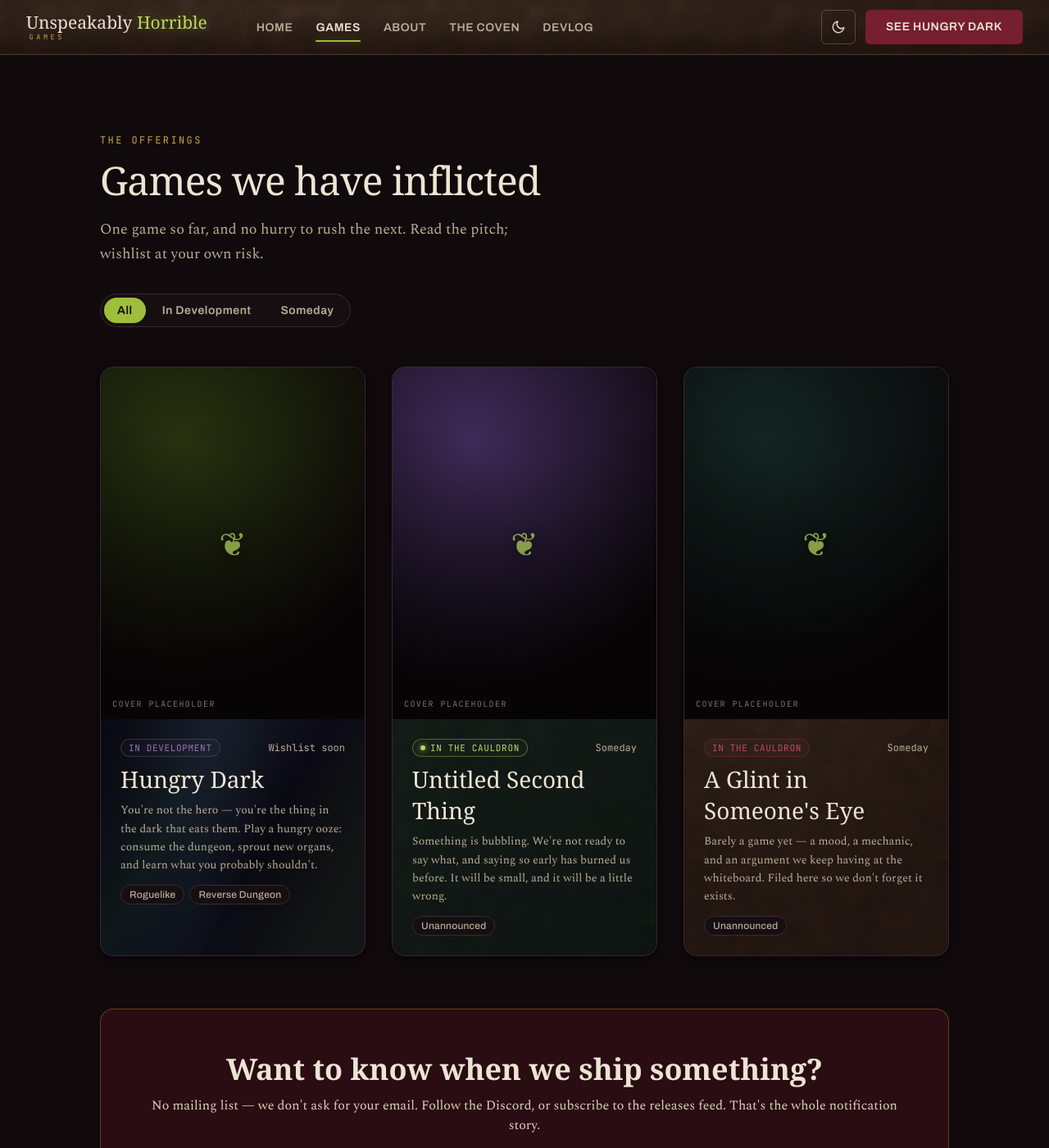
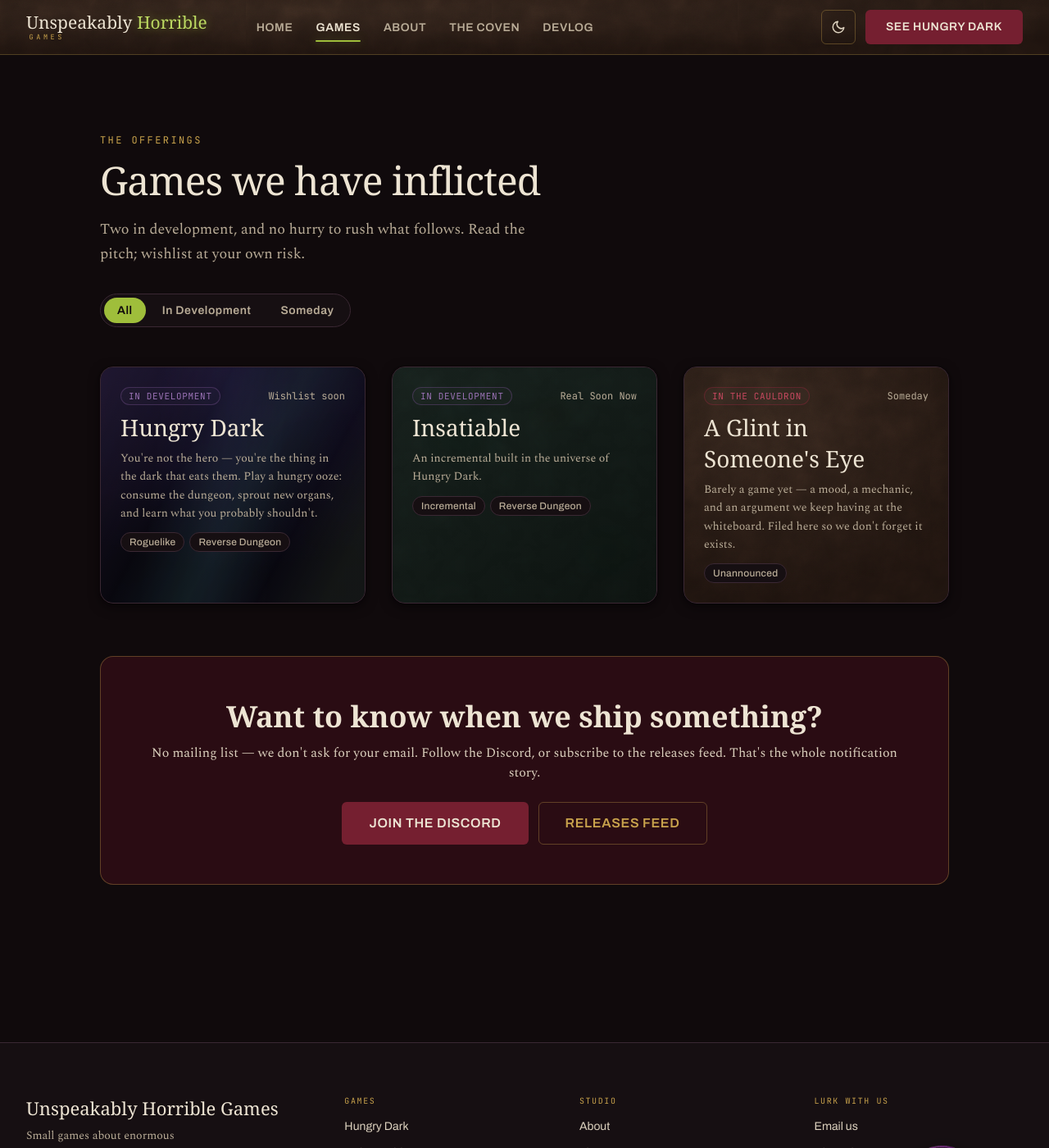
Before and after one commit to UnspeakablyHorribleGames/pages, a Jekyll site: the page games.html, which Jekyll copies as it is, in a window 1280 px wide and 1400 px high. Shown: the whole window at 82% size. Built offline with Jekyll 4.4.1, drawn with Linux system fonts in a browser that asks for light colours; some web fonts are replaced.

Commit message:
Games: Insatiable replaces the untitled second thing, and the cards lose their cover placeholders

```diff
--- a/games.html
+++ b/games.html
@@ -4,7 +4,7 @@
 <meta charset="utf-8" />
 <meta name="viewport" content="width=device-width, initial-scale=1" />
 <title>Games — Unspeakably Horrible Games</title>
-<meta name="description" content="The games we have inflicted. One so far — Hungry Dark — and no hurry to rush the next." />
+<meta name="description" content="The games we have inflicted. Two in development, Hungry Dark and Insatiable, with no hurry to rush what follows." />
 <link rel="icon" type="image/png" sizes="32x32" href="assets/favicon-32.png" />
 <link rel="icon" type="image/png" sizes="16x16" href="assets/favicon-16.png" />
 <link rel="apple-touch-icon" sizes="180x180" href="assets/favicon-180.png" />
@@ -36,7 +36,7 @@
   <section class="section">
     <div class="eyebrow">The offerings</div>
     <h1 class="section-title">Games we have inflicted</h1>
-    <p class="section-intro">One game so far, and no hurry to rush the next. Read the pitch; wishlist at your own risk.</p>
+    <p class="section-intro">Two in development, and no hurry to rush what follows. Read the pitch; wishlist at your own risk.</p>
 
     <div style="margin: var(--space-6) 0 var(--space-7);">
       <div class="tabs" role="tablist" aria-label="Filter games">
@@ -51,7 +51,6 @@
       <article class="card card--interactive" data-status="In Development" style="position: relative;">
         <div class="uhg-tx uhg-sky-base"></div><div class="uhg-tx uhg-s-cloud"></div><div class="uhg-tx uhg-s-aur"></div><div class="uhg-tx uhg-s-aur2"></div><div class="uhg-tx uhg-grit uhg-nfine"></div>
         <div style="position: relative; z-index: 1;">
-          <div class="cover"><div class="cover__mark">&#10086;</div><div class="cover__label">cover placeholder</div></div>
           <div class="card-body">
             <div style="display: flex; justify-content: space-between; align-items: center;">
               <span class="badge badge--violet">In Development</span>
@@ -64,19 +63,18 @@
         </div>
       </article>
 
-      <!-- Untitled Second Thing -->
-      <article class="card card--interactive" data-status="In the Cauldron" style="position: relative;">
+      <!-- Insatiable -->
+      <article class="card card--interactive" data-status="In Development" style="position: relative;">
         <div class="uhg-tx uhg-verd-base"></div><div class="uhg-tx uhg-v-patina"></div><div class="uhg-tx uhg-v-ox"></div><div class="uhg-tx uhg-grit uhg-nfine"></div>
         <div style="position: relative; z-index: 1;">
-          <div class="cover cover--violet"><div class="cover__mark">&#10086;</div><div class="cover__label">cover placeholder</div></div>
           <div class="card-body">
             <div style="display: flex; justify-content: space-between; align-items: center;">
-              <span class="badge badge--absinthe"><span class="badge__dot"></span>In the Cauldron</span>
-              <span style="font-family: var(--font-mono); font-size: var(--text-xs); color: var(--text-muted);">Someday</span>
+              <span class="badge badge--violet">In Development</span>
+              <span style="font-family: var(--font-mono); font-size: var(--text-xs); color: var(--text-muted);">Real Soon Now</span>
             </div>
-            <h3 class="card-title" style="font-size: var(--text-xl);">Untitled Second Thing</h3>
-            <p class="card-text" style="font-size: var(--text-sm);">Something is bubbling. We're not ready to say what, and saying so early has burned us before. It will be small, and it will be a little wrong.</p>
-            <div style="display: flex; gap: 6px; flex-wrap: wrap; margin-top: 4px;"><span class="tag">Unannounced</span></div>
+            <h3 class="card-title" style="font-size: var(--text-xl);">Insatiable</h3>
+            <p class="card-text" style="font-size: var(--text-sm);">An incremental built in the universe of Hungry Dark.</p>
+            <div style="display: flex; gap: 6px; flex-wrap: wrap; margin-top: 4px;"><span class="tag">Incremental</span><span class="tag">Reverse Dungeon</span></div>
           </div>
         </div>
       </article>
@@ -85,7 +83,6 @@
       <article class="card card--interactive" data-status="In the Cauldron" style="position: relative;">
         <div class="uhg-tx uhg-leather-base"></div><div class="uhg-tx uhg-l-broad"></div><div class="uhg-tx uhg-l-pore"></div><div class="uhg-tx uhg-grit uhg-nfine"></div>
         <div style="position: relative; z-index: 1;">
-          <div class="cover cover--verd"><div class="cover__mark">&#10086;</div><div class="cover__label">cover placeholder</div></div>
           <div class="card-body">
             <div style="display: flex; justify-content: space-between; align-items: center;">
               <span class="badge badge--burgundy">In the Cauldron</span>
```
